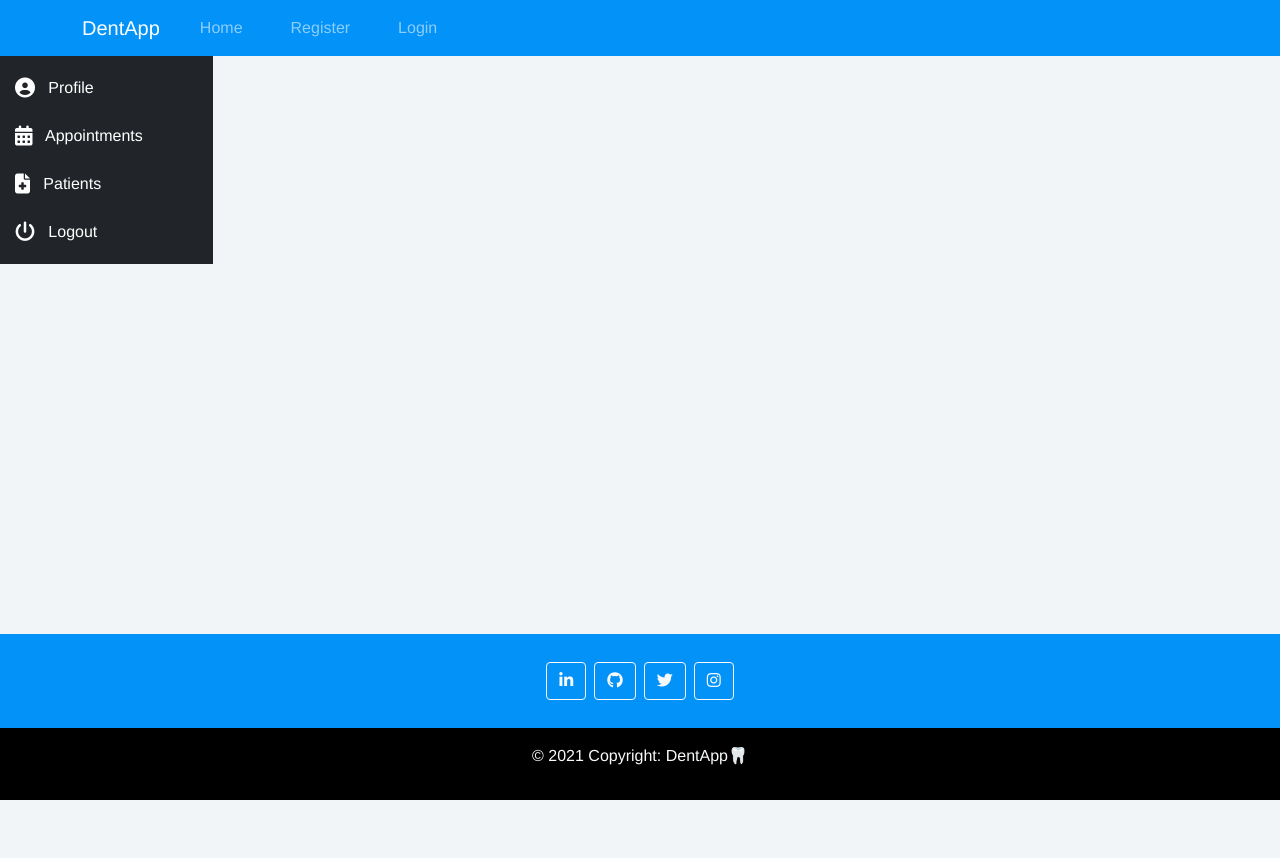
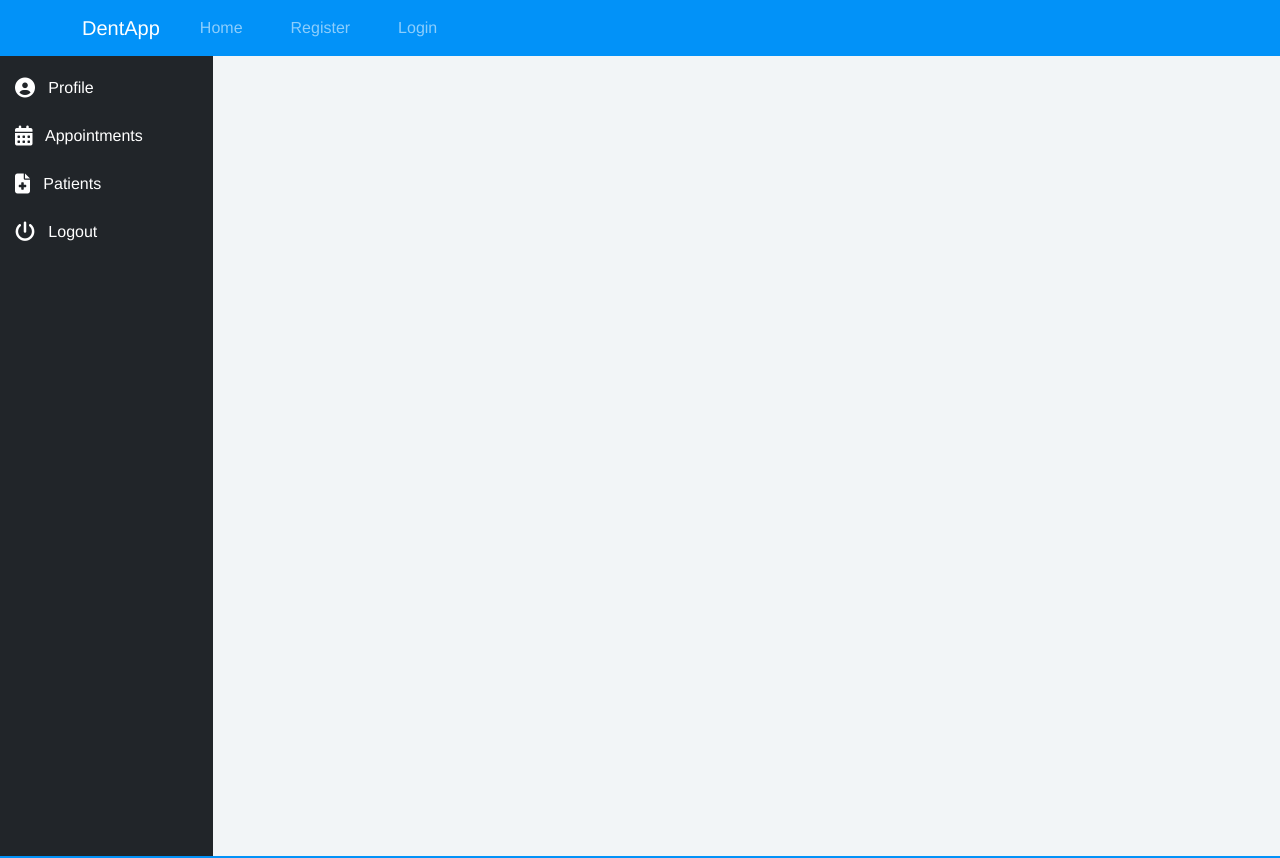
Before and after one commit to ibobev/dent-appointment-system, a Vue app in the folder client/: page /dentist in a window 1280 px wide. Shown: the top 858 px of the page. Before the commit the page ends 800 px from the top, so only its background shows below. Built offline with nearby package versions, Linux system fonts and the light colour scheme.

Commit message:
Dentist Dashboard Navigation height fix

```diff
--- a/client/src/views/Dentist/DentistDashboard.vue
+++ b/client/src/views/Dentist/DentistDashboard.vue
@@ -2,7 +2,7 @@
   <div class="container-fluid patient-dashboard-container p-0">
     <div class="row h-100 m-0">
       <!-- Navigation -->
-      <div class="col-sm-12 col-md-2 m-0 p-0">
+      <div class="col-sm-12 col-md-2 m-0 p-0 dentist-nav">
         <NavigationDentist />
       </div>
       <!-- Content -->
@@ -14,6 +14,12 @@
 </template>
 
 <style scoped>
+@media (min-width: 991px) and (max-width: 2600px)
+{
+  .dentist-nav{
+  min-height: 100vh;
+  }
+}
 
 </style>
 
```
